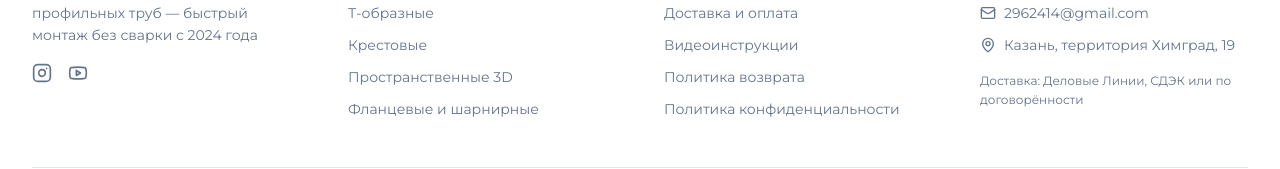
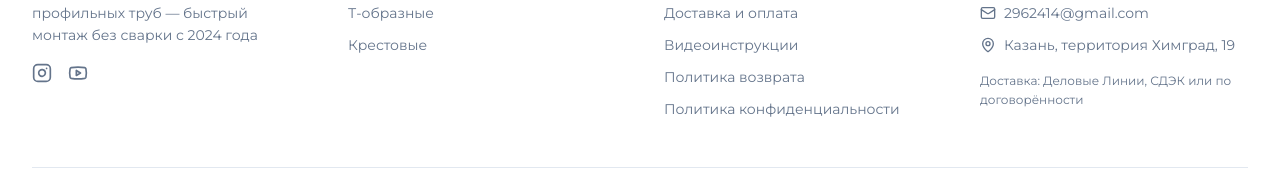
Before and after one commit to pr-poehali-dev/quantum-data-miner-4, a React (Vite) app: page / in a window 1280 px wide. Shown: the part 6058-6227 px from the top of the page. Built offline with nearby package versions, Linux system fonts and the light colour scheme.

Commit message:
Удалить 3D Фланцевые и шарнирные

```diff
--- a/src/components/Footer.tsx
+++ b/src/components/Footer.tsx
@@ -28,8 +28,7 @@ export function Footer() {
               <li><a href="#catalog" className="hover:text-foreground transition-colors">Угловые коннекторы</a></li>
               <li><a href="#catalog" className="hover:text-foreground transition-colors">Т-образные</a></li>
               <li><a href="#catalog" className="hover:text-foreground transition-colors">Крестовые</a></li>
-              <li><a href="#catalog" className="hover:text-foreground transition-colors">Пространственные 3D</a></li>
-              <li><a href="#catalog" className="hover:text-foreground transition-colors">Фланцевые и шарнирные</a></li>
+
             </ul>
           </div>
 
```
